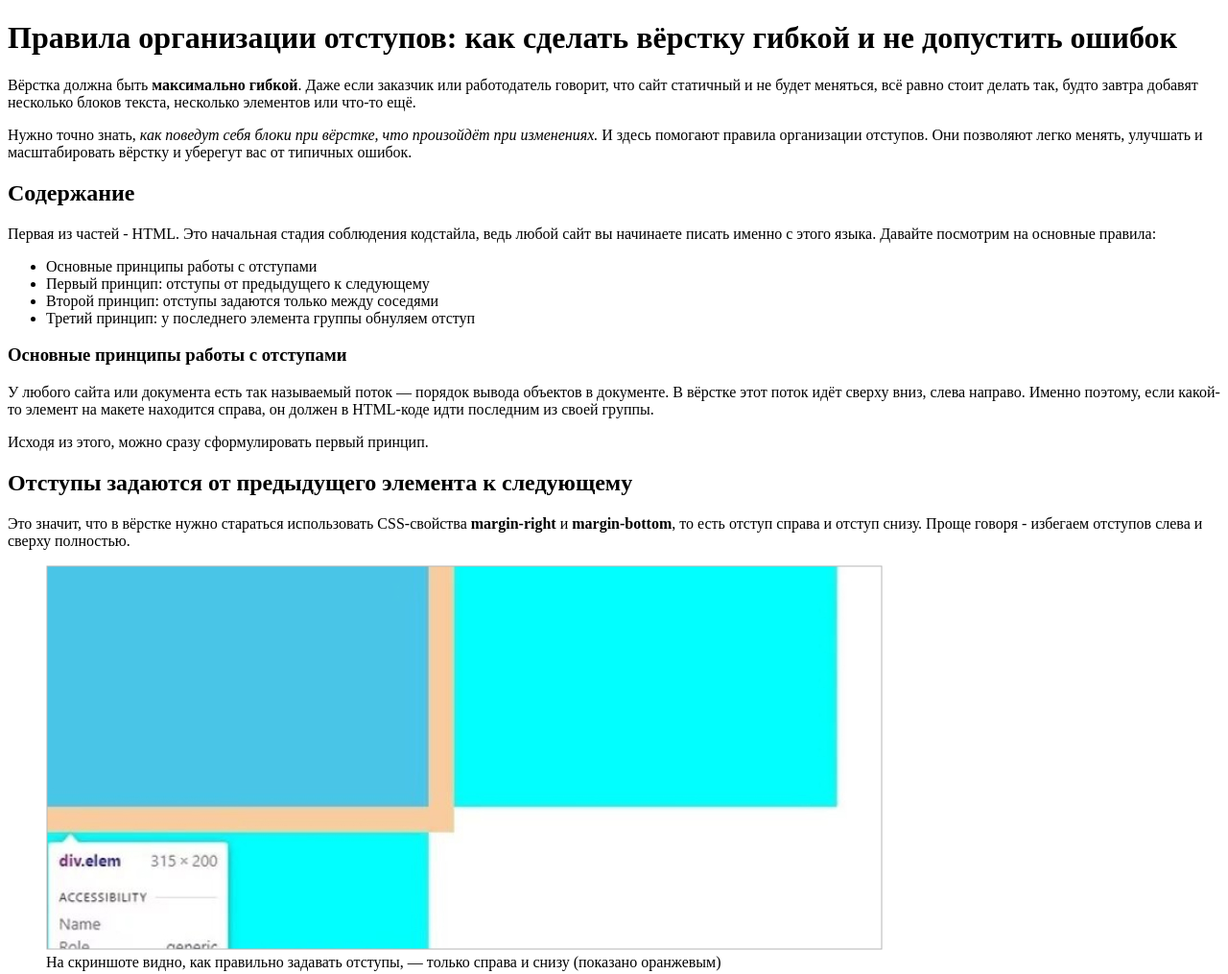
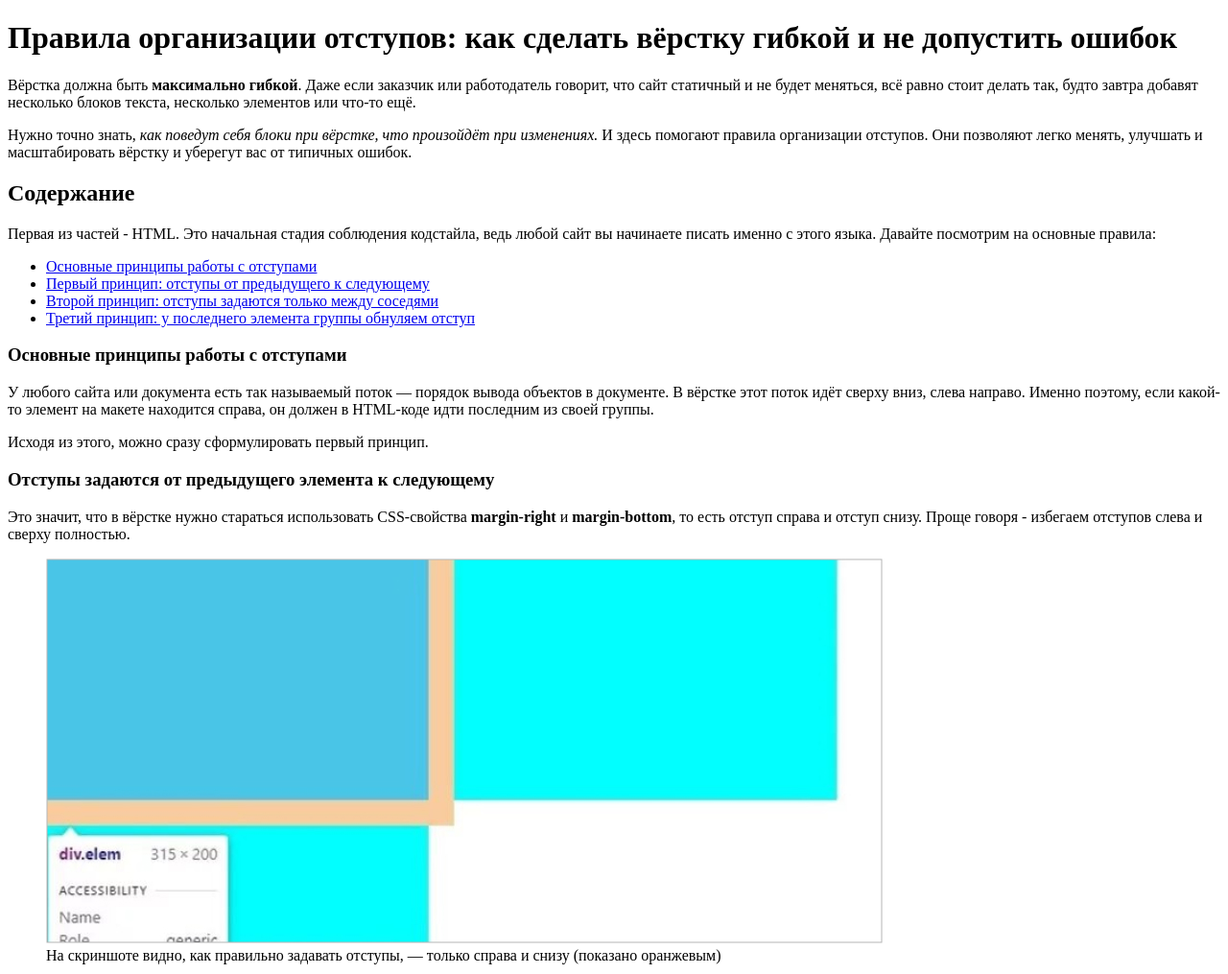
Before and after one commit to StasPavlovski/FrontEnd_HW_2.14_1, a plain HTML site: page article.html in a window 1280 px wide. Shown: the top 1015 px of the page at 96% size. Drawn offline with Linux system fonts and the light colour scheme.

Commit message:
AddedLinksInArticle

```diff
--- a/article.html
+++ b/article.html
@@ -36,13 +36,13 @@
   </p>
 
   <ul>
-    <li>Основные принципы работы с отступами</li>
-    <li>Первый принцип: отступы от предыдущего к следующему</li>
-    <li>Второй принцип: отступы задаются только между соседями</li>
-    <li>Третий принцип: у последнего элемента группы обнуляем отступ</li>
+    <li><a href="#part1">Основные принципы работы с отступами</a></li>
+    <li><a href="#part2">Первый принцип: отступы от предыдущего к следующему</a></li>
+    <li><a href="#part3">Второй принцип: отступы задаются только между соседями</a></li>
+    <li><a href="#part4">Третий принцип: у последнего элемента группы обнуляем отступ</a></li>
   </ul>
 
-  <h3>Основные принципы работы с отступами</h3>
+  <h3 id="part1">Основные принципы работы с отступами</h3>
 
   <p>У любого сайта или документа есть так называемый поток — порядок вывода объектов в документе. В вёрстке этот поток
     идёт сверху вниз, слева направо. Именно поэтому, если какой-то элемент на макете находится справа, он должен в
@@ -52,7 +52,7 @@
   <p>Исходя из этого, можно сразу сформулировать первый принцип.
   </p>
 
-  <h2>Отступы задаются от предыдущего элемента к следующему</h2>
+  <h3 id="part2">Отступы задаются от предыдущего элемента к следующему</h2>
 
   <p>Это значит, что в вёрстке нужно стараться использовать CSS-свойства <b>margin-right</b> и <b>margin-bottom</b>, то
     есть отступ
@@ -76,7 +76,7 @@
     (и сам двигает соседние).
   </p>
 
-  <h2>Отступы задаются только между соседними элементами в потоке</h2>
+  <h3 id="part3">Отступы задаются только между соседними элементами в потоке</h2>
 
   <p>Если у блока нет соседа с левой стороны — задавать ему отступ слева нельзя. То же самое касается любой из сторон.
   </p>
@@ -94,7 +94,7 @@
     </figcaption>
   </figure>
 
-  <h2>Последнему элементу группы нужно обнулять отступ</h2>
+  <h3 id="part4">Последнему элементу группы нужно обнулять отступ</h2>
 
   <p>Это легко сделать с помощью псевдоклассов в CSS. Например, есть псевдокласс <b>:last-child</b>, который позволяет
     выбрать
```
